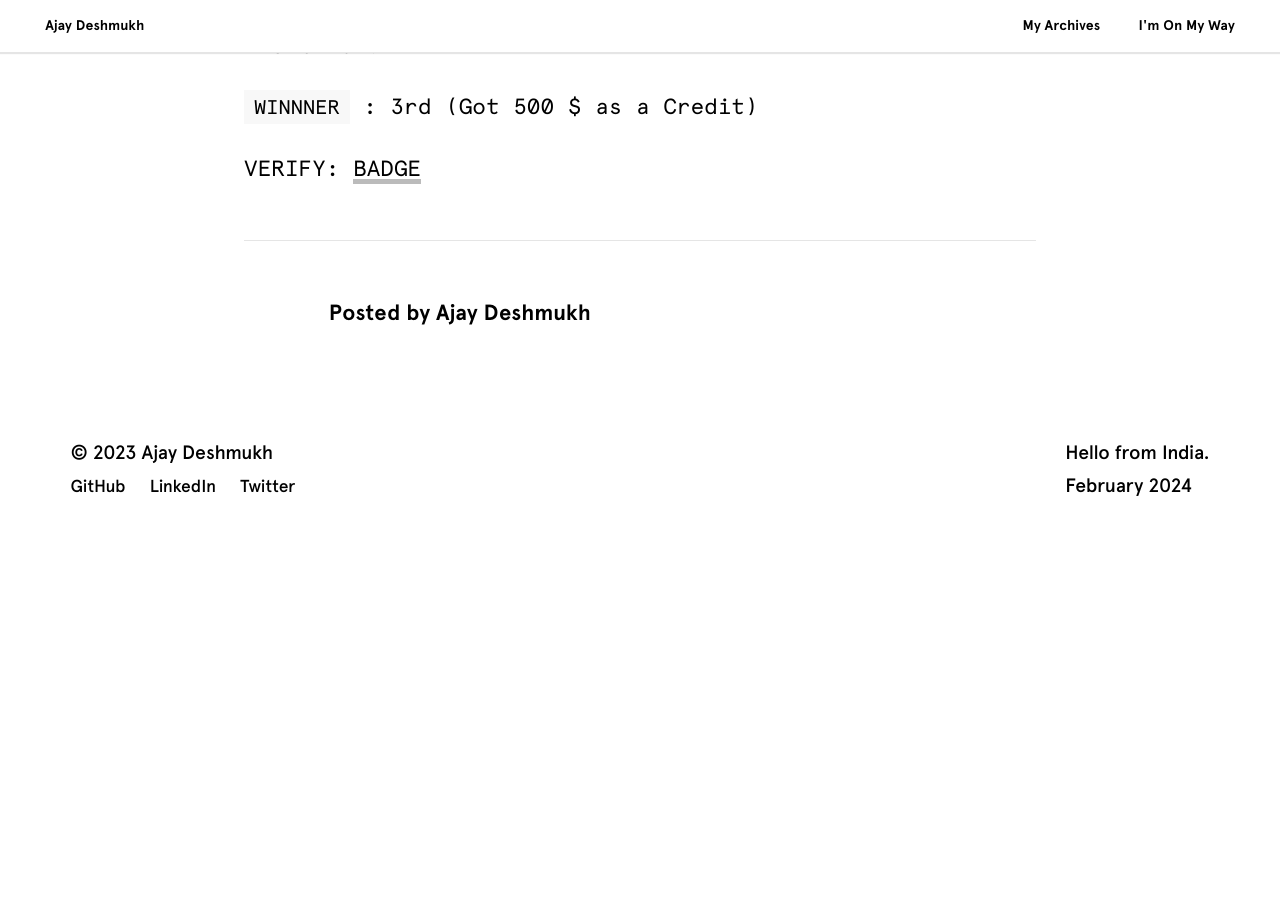
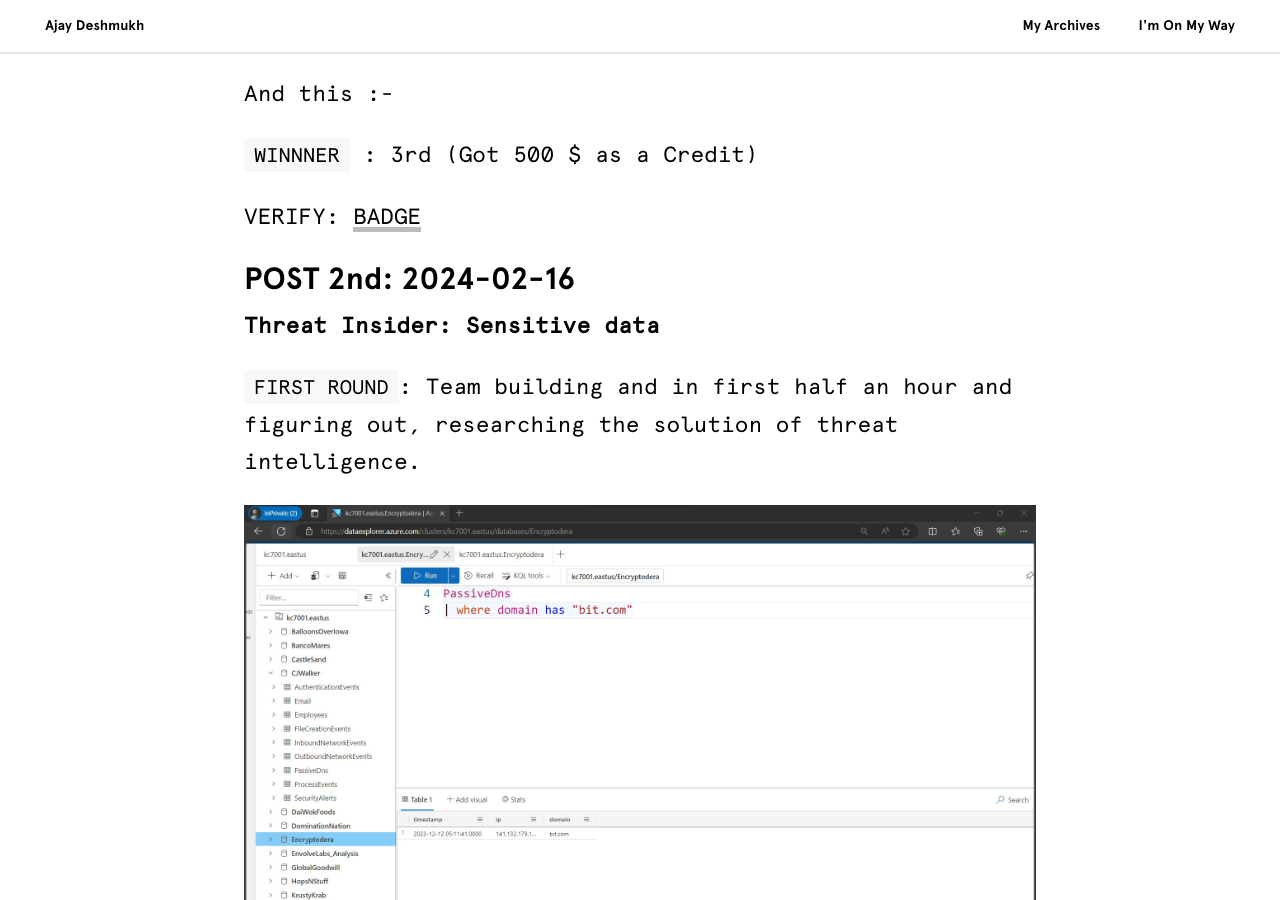
Before and after one commit to stlajay/stlajay.github.io, a Jekyll site: the page built from _posts/2023-03-03-kc7.markdown, in a window 1280 px wide and 900 px high, scrolled down 2835 px. Built offline with Jekyll 4.4.1, drawn with Linux system fonts in a browser that asks for light colours; before the commit the page ends 3390 px from its top, so only the background shows below that; some of the changed text lies outside the part shown.

Commit message:
initial commit

```diff
--- a/_posts/2023-03-03-kc7.markdown
+++ b/_posts/2023-03-03-kc7.markdown
@@ -1,7 +1,7 @@
 ---
 layout: post
 title:  "Microsoft Hackathon"
-date:   2023-03-03
+date:   2024-02-16
 categories: jekyll update
 image: assets/images/kc7/kc7.png
 highlight: 10
@@ -9,6 +9,8 @@
 tags:
   - Cybersecurity
 ---
+
+### POST 1st: 2023-03-03
 
 You’ll find this POST that **Microsoft Employees** from the TEAM of *Threat Intelligence* hosted 7 hours KC7 Hackathon.  I take part in.
 
@@ -38,5 +40,28 @@
 
 VERIFY: [BADGE][kcbadge]
 
+
+### POST 2nd: 2024-02-16
+
+**Threat Insider: Sensitive data**
+
+`FIRST ROUND`:
+Team building and in first half an hour and figuring out, researching the solution of threat intelligence.
+
+<div class="section padding" align="center">
+	<img source type="image/png/jpg" src="{{ "assets/images/kc7/threat_insider.jpg" | relative_url }}">
+</div>
+
+`RANKBOARD`:
+Six hours challenge result.
+
+**USERNAME: jay7**
+
+**RANK: 9th**
+<div class="section padding" align="center">
+	<img source type="image/png/jpg" src="{{ "assets/images/kc7/score_insider.jpg" | relative_url }}">
+</div>
+
+
 [kql]: https://learn.microsoft.com/en-us/azure/data-explorer/kusto/query/
 [kcbadge]: https://badgr.com/public/assertions/ACIz-OD3TjKl2GMEcWeRoA
```
Also changed, not shown: assets/images/kc7/score_insider.jpg (added), assets/images/kc7/threat_insider.jpg (added).
